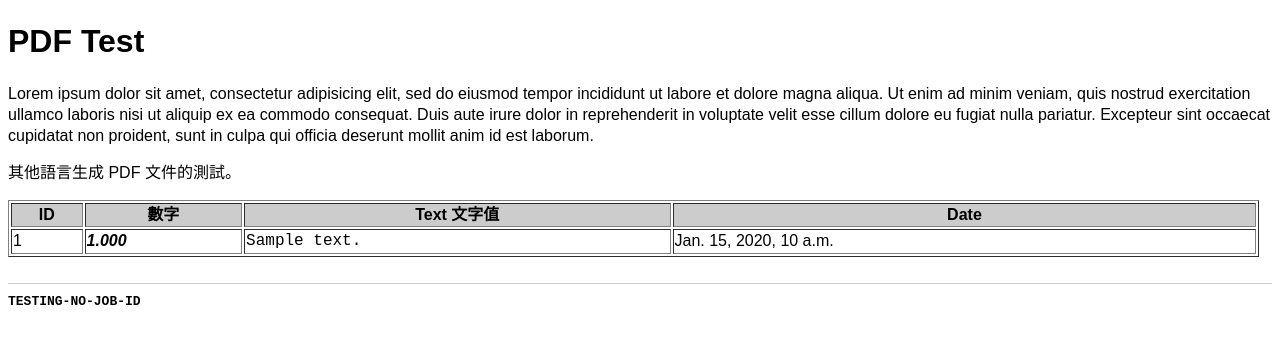
After one commit to cipang/django-boottest, a Django app: a page that uses boottest_main/templates/pdf.html in a window 1280 px wide. The commit adds this page. Shown: the top 344 px of the page. Run offline with Django 3.2, Linux system fonts and the light colour scheme; tables that the repository leaves empty hold one stand-in row (values such as "Sample post").

Commit message:
Try to generate a testing PDF.

```diff
--- /dev/null
+++ b/boottest_main/templates/pdf.html
@@ -0,0 +1,44 @@
+<!DOCTYPE html>
+<html>
+<head>
+    <title>PDF</title>
+    <meta charset="UTF-8">
+    <style>
+    body, th, td { font-family: "PingFang", "Arial", sans-serif; font-size: 16px; line-height: 1.3; }
+    th { background-color: #ccc; }
+    .cn { font-family: "Courier New", monospace; }
+    .ar { font-family: Arial, monospace; font-weight: bold; font-style: italic; }
+    footer { font-size: 13px; font-weight: bold; padding-top: 10px; margin-top: 2em;
+        border-top: 1px solid #ccc; }
+    </style>
+</head>
+<body>
+    <h1>PDF Test</h1>
+    <p>Lorem ipsum dolor sit amet, consectetur adipisicing elit, sed do eiusmod
+    tempor incididunt ut labore et dolore magna aliqua. Ut enim ad minim veniam,
+    quis nostrud exercitation ullamco laboris nisi ut aliquip ex ea commodo
+    consequat. Duis aute irure dolor in reprehenderit in voluptate velit esse
+    cillum dolore eu fugiat nulla pariatur. Excepteur sint occaecat cupidatat non
+    proident, sunt in culpa qui officia deserunt mollit anim id est laborum.</p>
+    <p>其他語言生成 PDF 文件的測試。</p>
+
+    <table border="1" width="99%">
+        <tr>
+            <th>ID</th>
+            <th>數字</th>
+            <th>Text 文字值</th>
+            <th>Date</th>
+        </tr>
+        {% for r in data %}
+            <tr>
+                <td>{{ r.id }}</td>
+                <td class="ar">{{ r.num_value }}</td>
+                <td class="cn">{{ r.text_value }}</td>
+                <td>{{ r.created }}</td>
+            </tr>
+        {% endfor %}
+    </table>
+
+    <footer class="cn">{{ job_id }}</footer>
+</body>
+</html>
--- a/boottest_main/templates/queue.html
+++ b/boottest_main/templates/queue.html
@@ -11,6 +11,7 @@
             <input type="submit" value="Put a High Job" name="high">
             <input type="submit" value="Put a Low Job" name="low">
             <input type="submit" value="Put a Fail Job" name="fail">
+            <input type="submit" value="Generate PDF" name="pdf">
         </p>
         <p>{{ msg }} {{ now|date:"Y-m-d H:i:s" }}</p>
     </form>
--- a/boottest_main/urls.py
+++ b/boottest_main/urls.py
@@ -7,5 +7,6 @@ urlpatterns = [
     url(r"^showdb/$", views.show_records, name="show_records"),
     url(r"^download/$", views.download_view, name="download_view"),
     url(r"^queue/$", views.queue_view, name="queue_view"),
+    url(r"^testpdf/$", views.test_pdf, name="test_pdf"),
     url(r"^xfile/$", views.xfile, name="xfile"),
 ]
--- a/boottest_main/views.py
+++ b/boottest_main/views.py
@@ -111,6 +111,10 @@ def queue_view(request):
     elif request.POST.get("low"):
         func = _long_low_job
         job_type = "low"
+    elif request.POST.get("pdf"):
+        from htmltopdf import generate_pdf
+        func = generate_pdf
+        job_type = "pdf"
     else:
         func = _long_low_job
         x = None
@@ -144,3 +148,8 @@ def xfile(request):
     response["X-Accel-Redirect"] = file_path
     response["Content-Disposition"] = 'attachment; filename="' + filename + '"'
     return response
+
+
+def test_pdf(request):
+    return render(request, "pdf.html", {"data": TestRecord.objects.all()[0:20],
+                                        "job_id": "TESTING-NO-JOB-ID"})
--- a/requirements.txt
+++ b/requirements.txt
@@ -3,6 +3,7 @@ dj-database-url==0.3.0
 Django==1.8.4
 django-rq==0.8.0
 gunicorn==19.3.0
+pdfkit==0.5.0
 psycopg2==2.6.1
 redis==2.10.3
 rq==0.5.5
```
Also changed, not shown: boottest_main/htmltopdf.py (added, +35 -0 lines), 2 other files.
